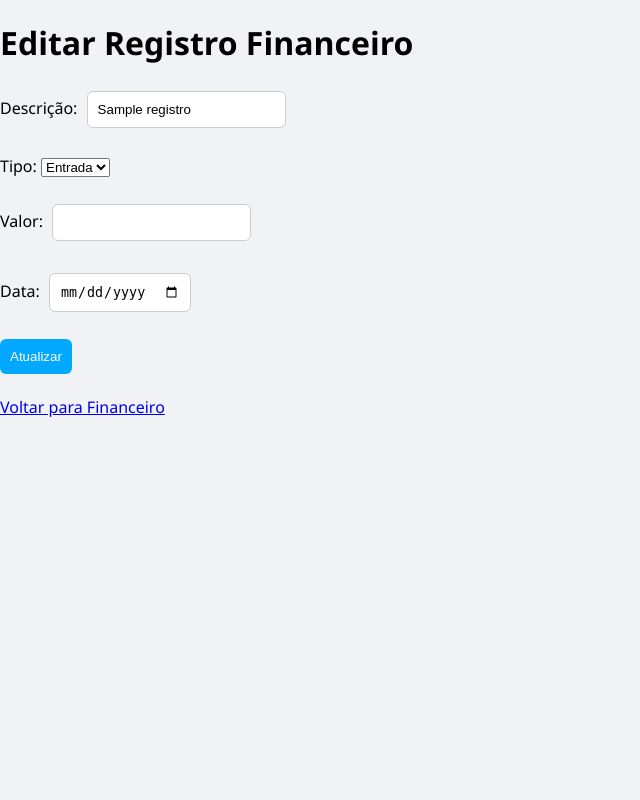
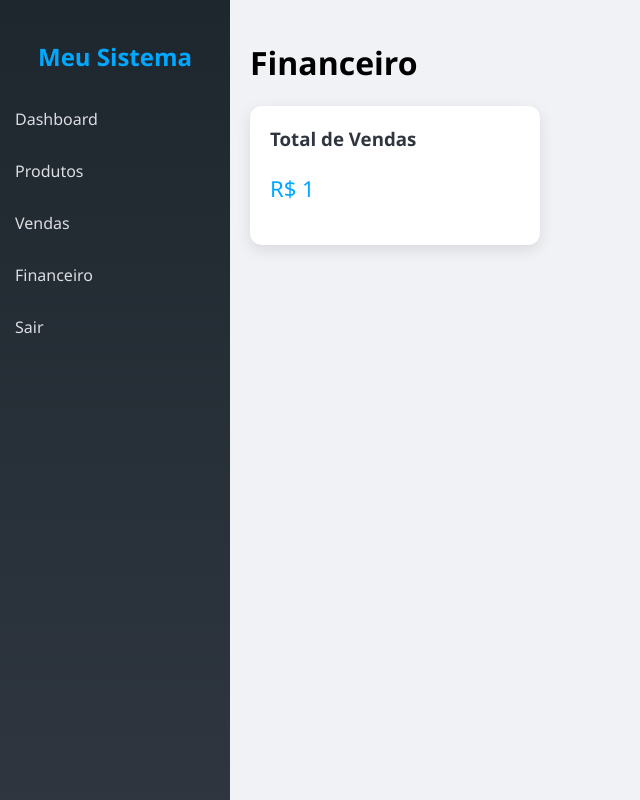
Before and after one commit to Vanin822/meu_app, a Python web app: template templates/financeiro.html in a window 1280 px wide. Shown: the whole page, without its empty margins (0-640 px from the left). Run offline with Jinja, Linux system fonts and the light colour scheme; the template is opened without the code that fills it: most values are stand-ins (such as "Sample title", 1, 10 or a date in 2020).

Commit message:
layout completo sistema

```diff
--- a/templates/base.html
+++ b/templates/base.html
@@ -2,7 +2,7 @@
 <html>
 <head>
     <title>Sistema</title>
-    <link rel="stylesheet" href="/static/css/estilo.css">
+    <link rel="stylesheet" href="{{ url_for('static', filename='estilo.css') }}">
 </head>
 <body>
 
--- a/templates/financeiro.html
+++ b/templates/financeiro.html
@@ -1,34 +1,12 @@
-<!-- templates/financeiro_add_edit.html -->
-<!DOCTYPE html>
-<html lang="pt-br">
-<head>
-    <meta charset="UTF-8">
-    <title>{{ 'Editar' if registro else 'Adicionar' }} Registro Financeiro</title>
-    <link rel="stylesheet" href="{{ url_for('static', filename='css/estilo.css') }}">
-</head>
-<body>
-    <h1>{{ 'Editar' if registro else 'Adicionar' }} Registro Financeiro</h1>
+{% extends "base.html" %}
 
-    <form method="POST">
-        <label for="descricao">Descrição:</label>
-        <input type="text" id="descricao" name="descricao" value="{{ registro[1] if registro else '' }}" required><br><br>
+{% block conteudo %}
 
-        <label for="tipo">Tipo:</label>
-        <select id="tipo" name="tipo" required>
-            <option value="entrada" {% if registro and registro[2] == 'entrada' %}selected{% endif %}>Entrada</option>
-            <option value="saida" {% if registro and registro[2] == 'saida' %}selected{% endif %}>Saída</option>
-        </select><br><br>
+<h1>Financeiro</h1>
 
-        <label for="valor">Valor:</label>
-        <input type="number" step="0.01" id="valor" name="valor" value="{{ registro[3] if registro else '' }}" required><br><br>
+<div class="card">
+    <h3>Total de Vendas</h3>
+    <p>R$ {{ total_vendas }}</p>
+</div>
 
-        <label for="data">Data:</label>
-        <input type="date" id="data" name="data" value="{{ registro[4] if registro else '' }}" required><br><br>
-
-        <button type="submit">{{ 'Atualizar' if registro else 'Adicionar' }}</button>
-    </form>
-
-    <br>
-    <a href="{{ url_for('financeiro') }}">Voltar para Financeiro</a>
-</body>
-</html>
+{% endblock %}
```
Also changed, not shown: templates/produtos.html (+10 -0 lines), templates/vendas.html (+13 -27 lines).
